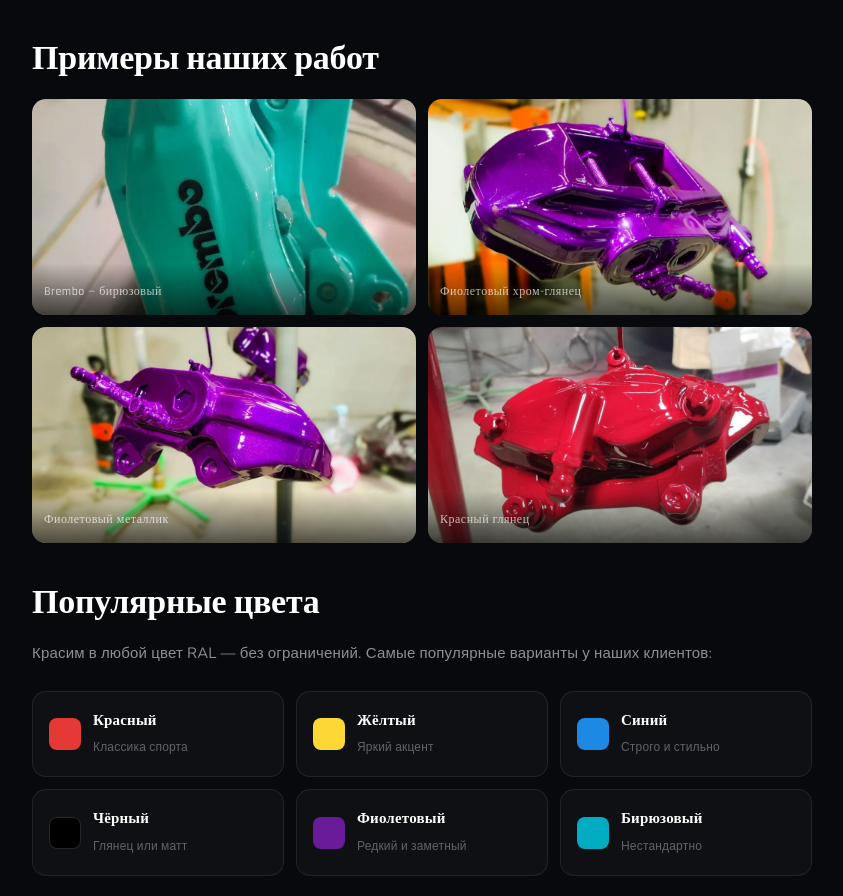
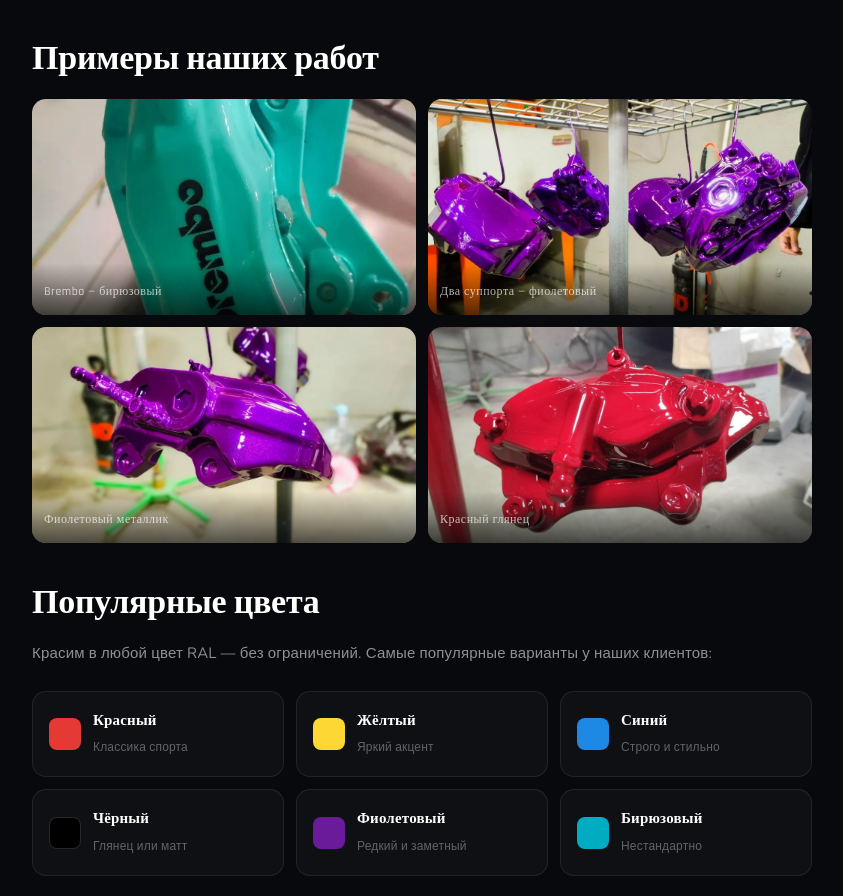
Before and after one commit to mikhailmikemorozov-coder/moaans, a React (Vite) app: page /blog/pokraska-supportov in a window 1280 px wide. Shown: the part 1922-2818 px from the top of the page, without its empty margins (218-1061 px from the left). Built offline with nearby package versions, Linux system fonts and the light colour scheme.

Commit message:
Replace duplicate purple caliper photo with pair shot
Co-Authored-By: Claude Sonnet 4.6 <noreply@anthropic.com>

```diff
--- a/src/pages/PokraskaSupportov.jsx
+++ b/src/pages/PokraskaSupportov.jsx
@@ -31,7 +31,7 @@ export default function PokraskaSupportov() {
         { src: "/support-brembo-teal.webp", alt: "Brembo суппорт покраска бирюзовый", caption: "Brembo — бирюзовый" },
         { src: "/support-red.webp", alt: "Суппорт покраска красный глянец", caption: "Красный глянец" },
         { src: "/support-purple-close.webp", alt: "Суппорт покраска фиолетовый крупно", caption: "Фиолетовый металлик" },
-        { src: "/support-purple-chrome.webp", alt: "Суппорт покраска фиолетовый хром", caption: "Фиолетовый хром-глянец" },
+        { src: "/support-purple-pair.webp", alt: "Пара суппортов покраска фиолетовый", caption: "Два суппорта — фиолетовый" },
       ]}
       relatedServices={[
         { icon: <svg viewBox="0 0 24 24" fill="none" stroke="currentColor" strokeWidth="1.5" strokeLinecap="round" strokeLinejoin="round" width="32" height="32"><path d="M3 17.25V21h3.75L17.81 9.94l-3.75-3.75L3 17.25z"/><path d="M20.71 7.04a1 1 0 000-1.41l-2.34-2.34a1 1 0 00-1.41 0l-1.83 1.83 3.75 3.75 1.83-1.83z"/></svg>, title: "Покраска дисков", desc: "Порошковая покраска в любой цвет RAL. Отлично сочетается с покраской суппортов.", price: "от 2 500 ₽", color: "#ff6b00", href: "/pokraska-diskov-moskva" },
--- a/src/pages/posts/PokraskaSupportovPost.jsx
+++ b/src/pages/posts/PokraskaSupportovPost.jsx
@@ -131,7 +131,7 @@ export default function PokraskaSupportovPost() {
         <div className="photo-grid" style={{ display: "grid", gridTemplateColumns: "repeat(2,1fr)", gap: 12, marginBottom: 40 }}>
           {[
             { src: "/support-brembo-teal.webp", alt: "Brembo суппорт бирюзовый", cap: "Brembo — бирюзовый" },
-            { src: "/support-purple-chrome.webp", alt: "Суппорт фиолетовый хром-глянец", cap: "Фиолетовый хром-глянец" },
+            { src: "/support-purple-pair.webp", alt: "Пара суппортов фиолетовый", cap: "Два суппорта — фиолетовый" },
             { src: "/support-purple-close.webp", alt: "Суппорт фиолетовый металлик", cap: "Фиолетовый металлик" },
           ].map(p => (
             <div key={p.src} style={{ borderRadius: 14, overflow: "hidden", position: "relative" }}>
```
Also changed, not shown: public/support-purple-pair.webp (added).
